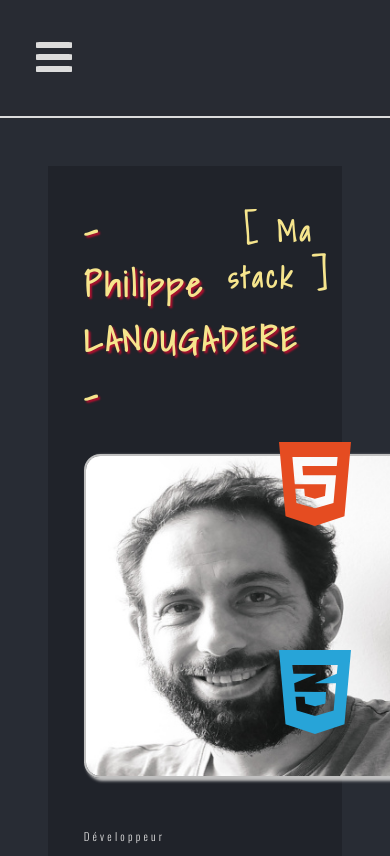
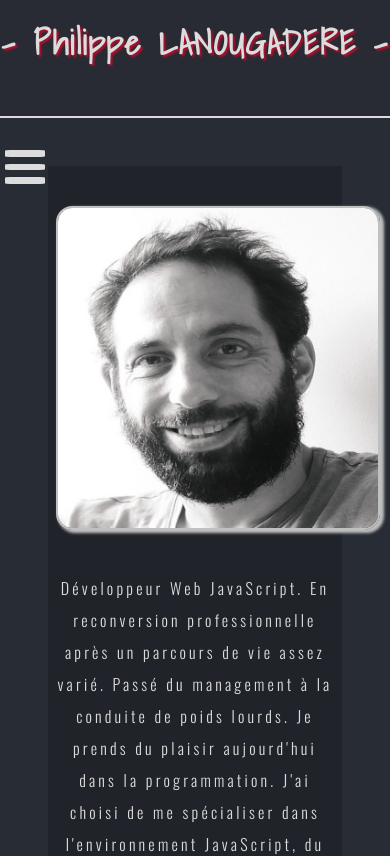
Before and after one commit to philippe76/React-Portfolio, a React (Create React App) app: page / in a window 390 px wide. Shown: the top 856 px of the page. Built offline with nearby package versions, Linux system fonts and the light colour scheme.

Commit message:
responsive of profile section / improve margin and size for mobile

```diff
--- a/src/App.css
+++ b/src/App.css
@@ -19,13 +19,11 @@ body {
   font-family: "Oswald", sans-serif;
   font-size: calc(0.2rem + 2vmin);
   line-height: 2rem;
-  /* text-align: justify; */
 }
 
 .box {
   margin: 15rem 3rem;
   padding: 2%;
-  /* border-radius: 2%; */
   background-color: rgba(0, 0, 0, 0.2);
   z-index: 2;
 }
@@ -84,7 +82,7 @@ a.link.active {
   margin: 0 auto;
 }
 
-#profile-title {
+.profile-title {
   margin-bottom: 0;
   font-size: calc(1.4rem + 3vmin);
   color: #f6e58d;
@@ -229,7 +227,6 @@ a.link.active {
 }
 
 .patch-container hr {
-  /* display: block; */
   margin: 0 5.5rem;
   width: 0px;
   height: 100px;
@@ -347,24 +344,40 @@ a.link.active {
 /* ------------------------------------------ */
 
 @media only screen and (max-width: 1220px) {
+  /* ----------- MAIN PAGE ------------- */
+
   .box {
     border-radius: 0;
-  }
-  .profile-box {
-    margin: 3rem;
-    border-radius: 0;
+    margin: 5rem 3rem;
   }
 
-  #logo {
-    display: none;
+  #contact:last-of-type {
+    margin-bottom: 2rem;
   }
 
-  a.link.active {
-    color: #f6e58d;
-    text-shadow: 2px 2px 2px #b10f2e;
+  .paragraph {
+    font-size: 1rem;
   }
 
   /* ----------- BURGER MENU ------------- */
+
+  .bm-burger-button {
+    position: fixed;
+    width: 40px;
+    height: 34px;
+    left: 5px;
+    top: 150px;
+  }
+
+  .bm-burger-bars {
+    background: gainsboro;
+    border-radius: 13%;
+  }
+
+  .bm-burger-bars-hover {
+    background: #faefb7;
+  }
+
   .bm-item {
     display: inline-block;
     text-decoration: none;
@@ -375,21 +388,6 @@ a.link.active {
 
   .bm-item:hover {
     color: white;
-  }
-
-  .bm-burger-button {
-    position: fixed;
-    width: 36px;
-    height: 30px;
-    left: 36px;
-    top: 0;
-    z-index: 1000;
-  }
-
-  /* Color/shape of burger icon bars */
-  .bm-burger-bars {
-    background: gainsboro;
-    border-radius: 10%;
   }
 
   /* Position and sizing of clickable cross button */
@@ -407,18 +405,57 @@ a.link.active {
   .bm-menu {
     padding: 2.5em 1.5em 0;
     font-size: 1.15em;
-    min-width: 100%;
   }
 
   /* Styling of overlay */
   .bm-overlay {
-    min-width: 100%;
-    background-color: rgba(40, 44, 52, 0.7);
+    background-color: rgba(40, 44, 52, 0.9);
   }
 
   .bm-menu-wrap {
-    min-width: 100%;
-    background-color: rgba(40, 44, 52, 0.7);
+    background-color: rgba(40, 44, 52, 0.9);
+    top: 0;
+  }
+
+  /* ----------- PROFIL SECTION ------- */
+
+  .profile-box {
+    margin: 3rem;
+    border-radius: 0;
+  }
+
+  .profile-title {
+    margin: 0 auto;
+    color: gainsboro;
+  }
+
+  .profile-card > .profile-title {
+    display: none;
+  }
+
+  .profile-card {
+    width: 100%;
+    text-align: center;
+    margin-bottom: 5rem;
+  }
+
+  .stack {
+    width: 100%;
+  }
+
+  #logo {
+    display: none;
+  }
+
+  #profile {
+    display: flex;
+    flex-direction: column;
+    align-items: center;
+  }
+
+  a.link.active {
+    color: #f6e58d;
+    text-shadow: 2px 2px 2px #b10f2e;
   }
 
   /* ----------- PROJECT SECTION ------------- */
--- a/src/components/Burger.js
+++ b/src/components/Burger.js
@@ -1,5 +1,5 @@
 import React, { useState } from "react";
-import { reveal as Menu } from "react-burger-menu";
+import { slide as Menu } from "react-burger-menu";
 import { Link } from "react-scroll";
 
 const Burger = () => {
@@ -24,8 +24,8 @@ const Burger = () => {
       >
         &lt; P.L /&gt;
       </Link>
-
-      <Menu className="menu">
+      <h2 className="profile-title">- Philippe LANOUGADERE -</h2>
+      <Menu className="menu" right width={"100%"} disableAutoFocus>
         <Link
           activeClass="active"
           to="profile"
--- a/src/components/Profile.js
+++ b/src/components/Profile.js
@@ -7,7 +7,7 @@ const Profile = () => {
     <>
       <section className="profile-box" id="profile">
         <div className="profile-card">
-          <h2 id="profile-title">- Philippe LANOUGADERE -</h2>
+          <h2 className="profile-title">- Philippe LANOUGADERE -</h2>
           <img src={profile} alt="profile pic" />
           <p className="paragraph">
             Développeur Web JavaScript. En reconversion professionnelle après un
```
